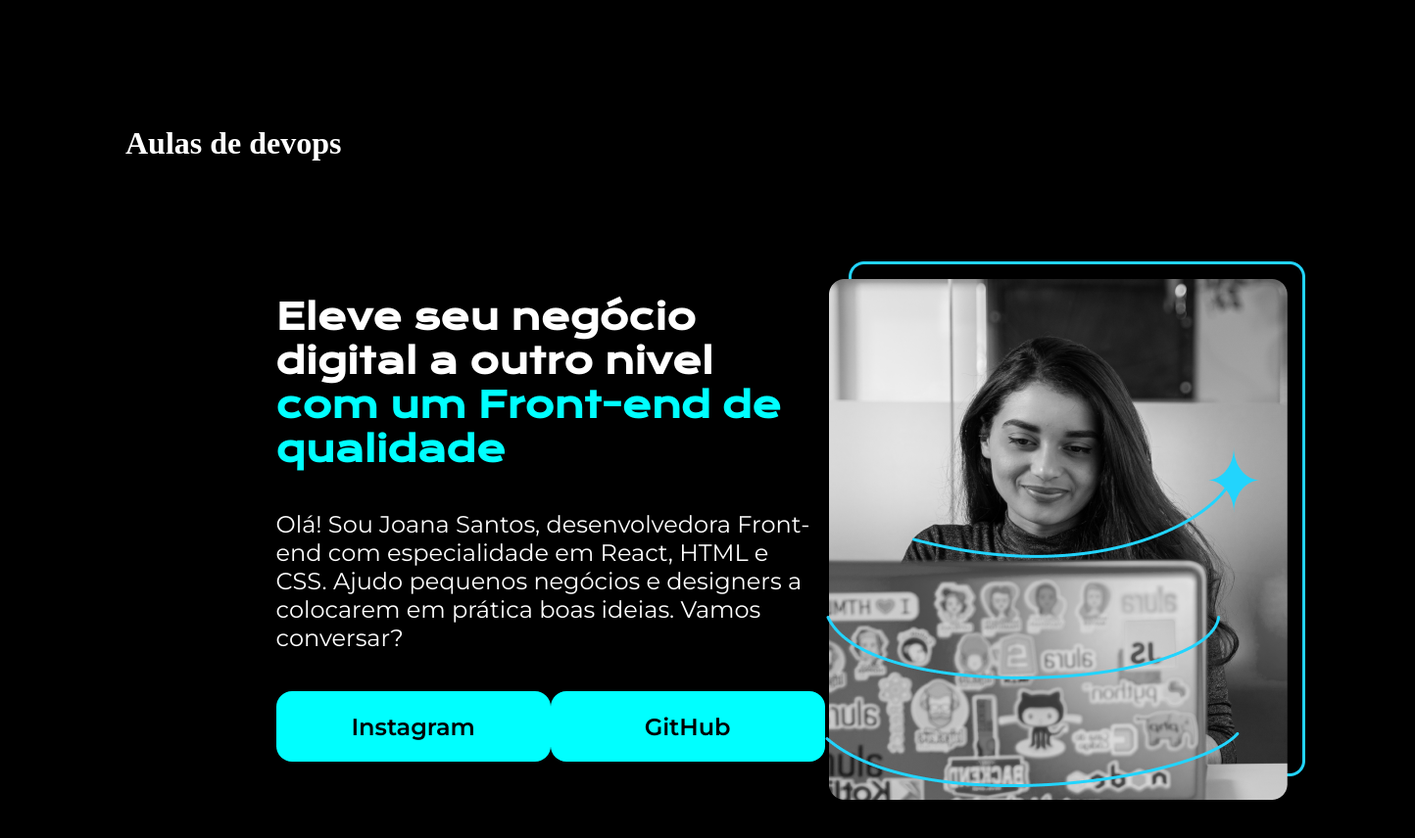
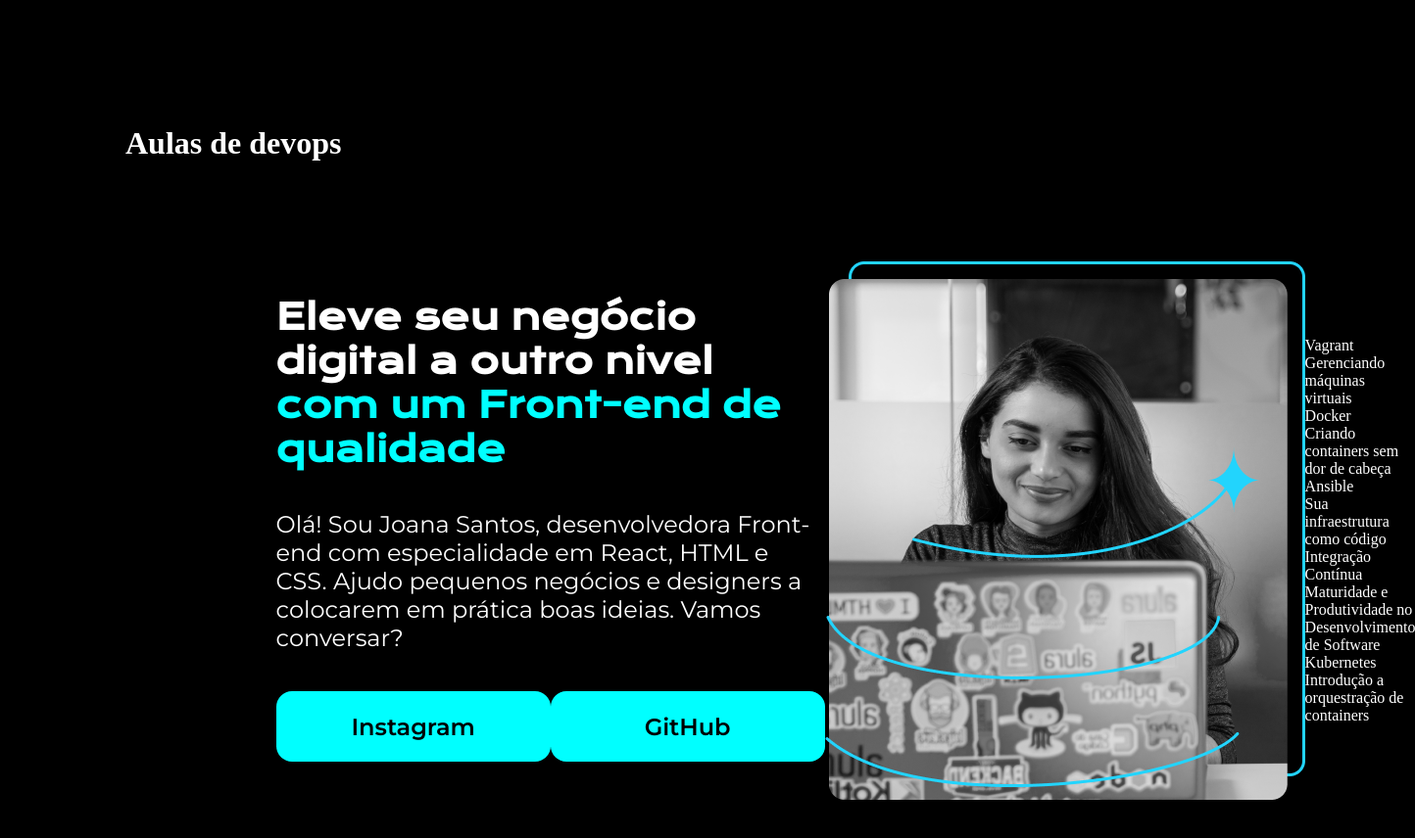
Before and after one commit to DivanildaPetit/estudos, a plain HTML site: page Index.html in a window 1280 px wide. Shown: the whole page at 98% size, 1444 px wide, since content can reach past the window. Drawn offline with nearby package versions, Linux system fonts and the light colour scheme.

Commit message:
adicionando lista

```diff
--- a/Index.html
+++ b/Index.html
@@ -18,6 +18,29 @@
         </div>
         </section>
         <img src="Imagem.png" alt="Joana vagabunda">
+
+        <dl>
+            <dt>Vagrant</dt>
+
+            <dd>Gerenciando máquinas virtuais</dd>
+
+            <dt>Docker</dt>
+
+            <dd>Criando containers sem dor de cabeça</dd>
+
+            <dt>Ansible</dt>
+
+            <dd>Sua infraestrutura como código</dd>
+
+            <dt>Integração Contínua</dt>
+
+            <dd>Maturidade e Produtividade no Desenvolvimento de Software</dd>
+
+            <dt>Kubernetes</dt>
+
+            <dd>Introdução a orquestração de containers</dd>
+            </dl>
+
     </main>
     <footer></footer>
 </body>
```
